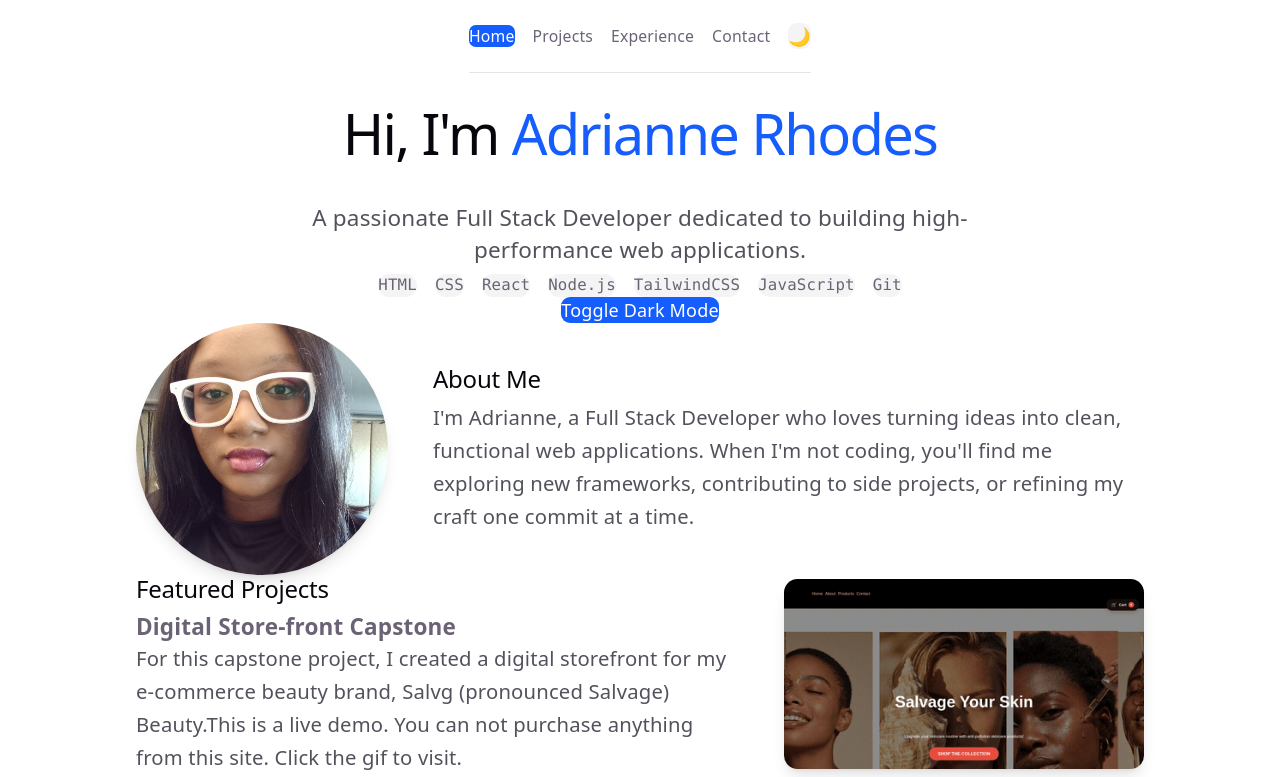
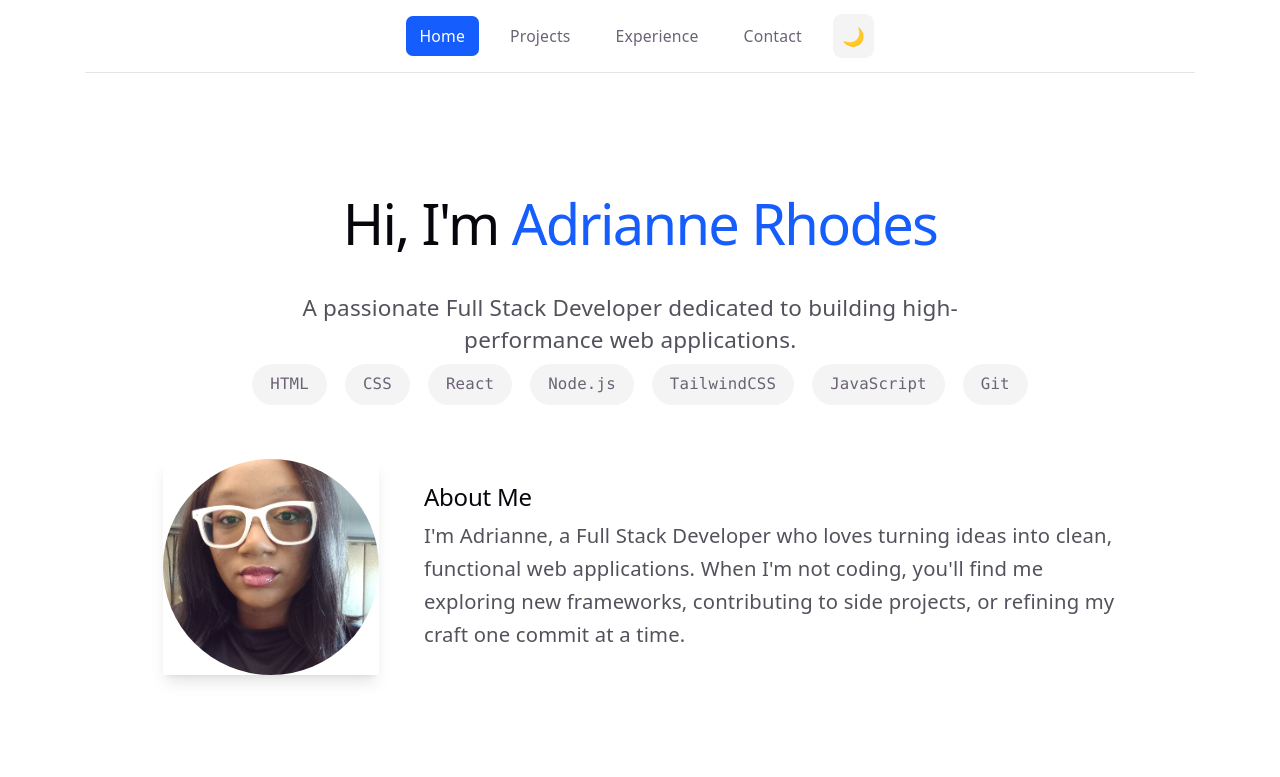
Before and after one commit to AdrianneR-dev/my-portfolio2, a React (Vite) app: page / in a window 1280 px wide. Shown: the top 777 px of the page. Built offline with nearby package versions, Linux system fonts and the light colour scheme.

Commit message:
Changed index.css and navbar settings to space out the content and re-center the navbar.

```diff
--- a/src/App.css
+++ b/src/App.css
@@ -1,5 +1,5 @@
 
-* {
+/* * {
   margin: 0;
   padding: 0;
   box-sizing: border-box;
@@ -15,6 +15,6 @@ body {
   margin: 0 auto;
   display: flex;
   flex-direction: column;
-  align-items: center; /* Centers child page blocks horizontally */
+  align-items: center;
   min-height: 100vh;
-}
+} */
--- a/src/components/Navbar.jsx
+++ b/src/components/Navbar.jsx
@@ -17,7 +17,7 @@ export default function Navbar() {
       <div className="max-w-7xl mx-auto px-4 sm:px-6 lg:px-8">
         <div className="flex justify-between h-16 items-center">
 
-          <div className="flex items-center gap-4">
+          <div className="flex justify-center items-center gap-4 mx-auto">
            <NavLink to="/" className={linkClass}>Home</NavLink>
             <NavLink to="/projects" className={linkClass}>Projects</NavLink>
             <NavLink to="/experience" className={linkClass}>Experience</NavLink>
--- a/src/index.css
+++ b/src/index.css
@@ -60,11 +60,11 @@ body {
 
 #root {
   width: 100%;
-  max-width: 1200px;         /* Keeps content readable on ultra-wide screens */
-  margin: 0 auto;            /* Centers the container */
-  padding-inline: 1.5rem;    /* Adds space on the left and right sides (24px) */
+  max-width: 1200px;
+  margin: 0 auto;
+  padding-inline: 1.5rem;
   text-align: center;
-  border-inline: none;       /* Removes the vertical side lines */
+  border-inline: none;
   min-height: 100svh;
   display: flex;
   flex-direction: column;
--- a/src/views/Home.jsx
+++ b/src/views/Home.jsx
@@ -7,15 +7,15 @@ export default function Home() {
   const { isDark, toggleTheme } = useTheme();
 
   return (
-    <section className="flex flex-col items-center justify-center text-center py-20 animate-fade-in">
-      <div className="flex flex-col gap-2">
-      <h1 className="text-5xl font-extrabold tracking-tight mb-4">
+    <section className="flex flex-col items-center justify-centertext-center py-20 animate-fade-in">
+      <div className="flex flex-col gap-2 mb-2">
+      <h1 className="text-5xl font-extrabold tracking-tight mb-2">
         Hi, I'm <span className="text-blue-600 dark:text-blue-400">Adrianne Rhodes</span>
       </h1>
-      <p className="text-xl max-w-2xl mb-8 text-zinc-600 dark:text-zinc-400">
+      <p className="text-xl max-w-2xl mb-2 text-zinc-600 dark:text-zinc-400">
         A passionate Full Stack Developer dedicated to building high-performance web applications.
       </p>
-      <div className="flex flex-wrap gap-4 justify-center mb-12">
+      <div className="flex flex-wrap gap-4 justify-center">
         {['HTML', 'CSS', 'React', 'Node.js', 'TailwindCSS', 'JavaScript', 'Git'].map((tech) => (
           <span key={tech} className="px-4 py-2 bg-zinc-100 dark:bg-zinc-800 rounded-full font-mono text-sm">
             {tech}
@@ -23,20 +23,15 @@ export default function Home() {
         ))}
       </div>
       </div>
-        <p></p>
-      <button
-        onClick={toggleTheme}
-        className="px-6 py-3 bg-blue-600 text-white rounded-lg hover:bg-blue-700 transition"
-      >
-        Toggle {isDark ? 'Light' : 'Dark'} Mode
-      </button>
 
-      <section className="w-full max-w-4xl mx-auto py-20 px-6 flex flex-col md:flex-row items-center gap-10 text-left">
+      <section className="mb-2 w-full max-w-4xl mx-auto py-10 px-6 flex flex-col md:flex-row items-center gap-10 text-left">
+        <div className="w-48 h-48 shadow-lg flex-shrink-0 overflow-hidden">
         <img
           src={profileImg}
           alt="Portrait of Adrianne Rhodes"
-          className="w-48 h-48 md:w-56 md:h-56 rounded-full object-cover shadow-lg flex-shrink-0"
+          className="w-full h-full rounded-full object-cover block"
         />
+        </div>
         <div>
           <h2 className="text-3xl font-bold mb-4">About Me</h2>
           <p className="text-lg text-zinc-600 dark:text-zinc-400 leading-relaxed">
@@ -48,7 +43,7 @@ export default function Home() {
         </div>
       </section>
 
-      <section className="w-full max-w-4xl mx-auto mt-12 py-20 px-6 flex flex-col md:flex-row-reverse items-center gap-10 text-left">
+      <section className="w-full max-w-4xl mx-auto py-10 px-6 flex flex-col md:flex-row-reverse items-center gap-10 text-left">
         <a
           href="https://adrianner-dev.github.io/TheDigitalStoreFrontCapstone/"
           target="_blank"
```
